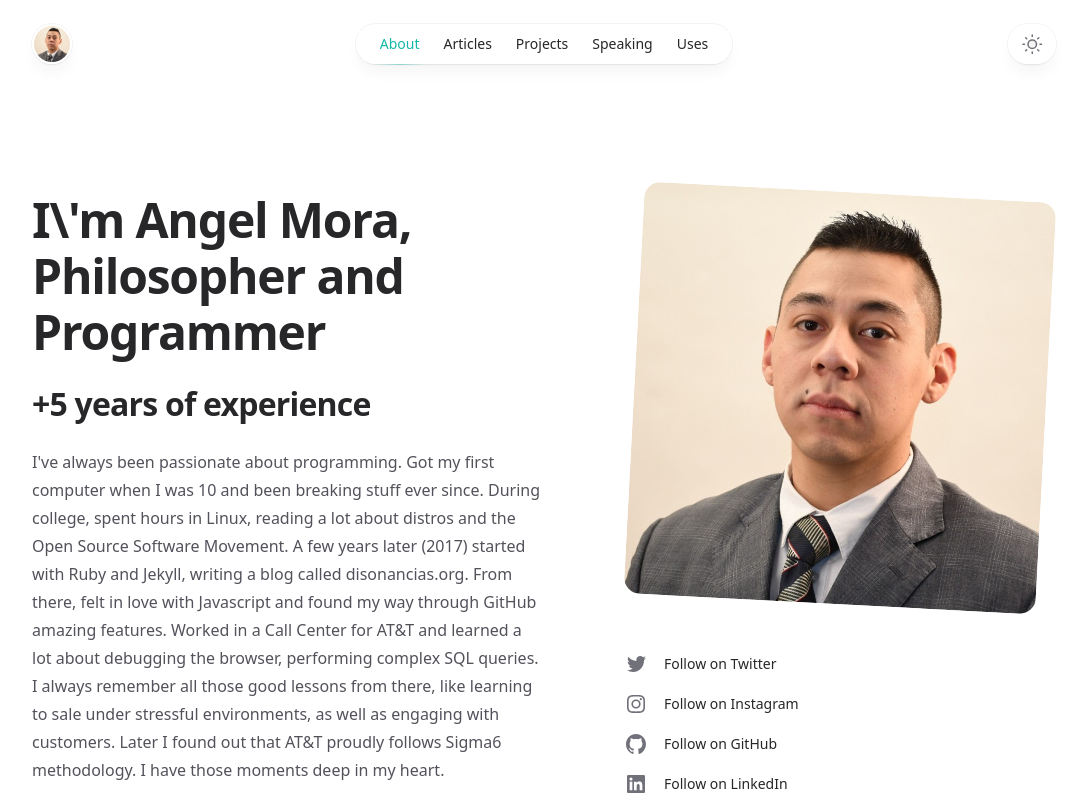
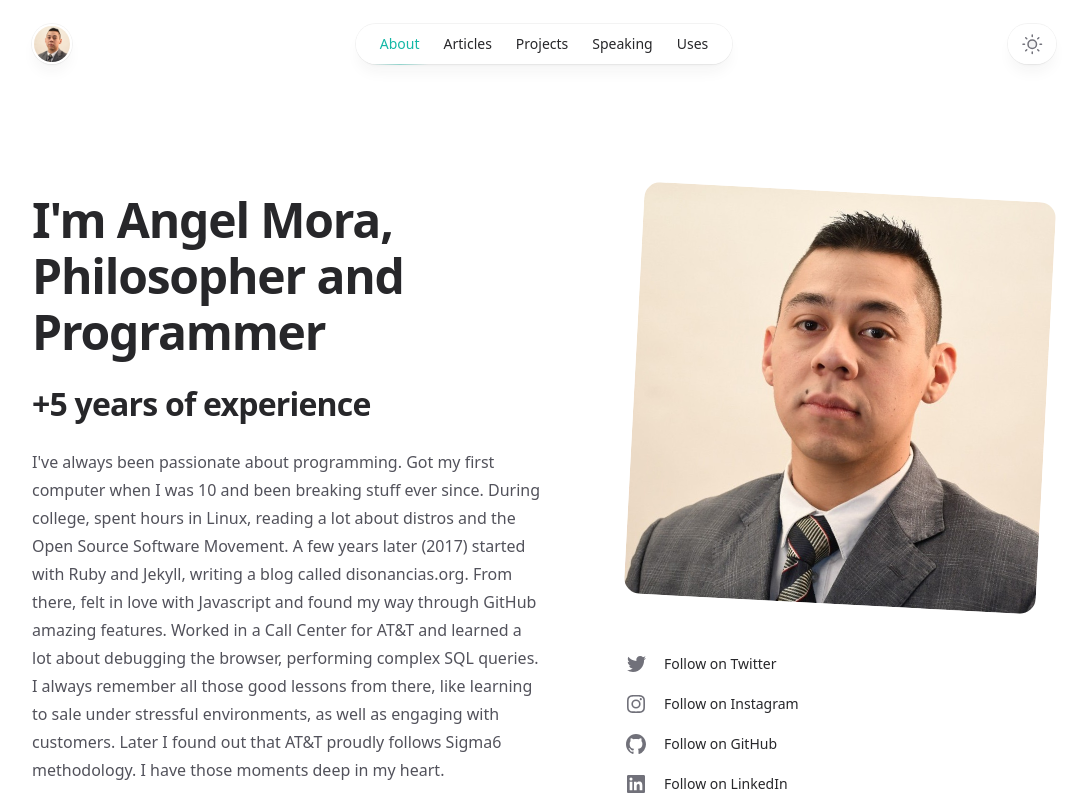
Before and after one commit to angel-mora/angelmora.work, a Next.js app: page /about in a window 1280 px wide. Shown: the top 800 px of the page, without its empty margins (96-1182 px from the left). Built offline with nearby package versions, Linux system fonts and the light colour scheme; no server answers.

Commit message:
Fix wrong scaping

```diff
--- a/src/app/about/page.tsx
+++ b/src/app/about/page.tsx
@@ -69,7 +69,7 @@ export default function About() {
         </div>
         <div className="lg:order-first lg:row-span-2">
           <h1 className="text-4xl font-bold tracking-tight text-zinc-800 dark:text-zinc-100 sm:text-5xl">
-            I\'m Angel Mora, Philosopher and Programmer
+            I&apos;m Angel Mora, Philosopher and Programmer
           </h1>
           <h3 className="text-5xl font-bold tracking-tight text-zinc-800 dark:text-zinc-100 sm:text-4xl mt-6">
             +5 years of experience
@@ -77,7 +77,7 @@ export default function About() {
 
           <div className="mt-6 space-y-7 text-base text-zinc-600 dark:text-zinc-400">
             <p>
-              I've always been passionate about programming.
+              I&apos;ve always been passionate about programming.
               Got my first computer when I was 10 and been breaking stuff ever since.
               During college, spent hours in Linux, reading a lot about distros and the Open Source Software Movement.
               A few years later (2017) started with Ruby and Jekyll, writing a blog called disonancias.org.
@@ -98,7 +98,7 @@ export default function About() {
               Spend my days improving my Obsidian skills and developing a side project for Knowledge Base Networking. I like old-school text editors, like Vim and Emacs.
             </p>
             <p>
-              I'm an enthusiast of GIS projects and of The Rails Way. If you find my profile interesting, don't hesitate to reach out!
+              I&apos;m an enthusiast of GIS projects and of The Rails Way. If you find my profile interesting, don&apos;t hesitate to reach out!
             </p>
           </div>
         </div>
```
